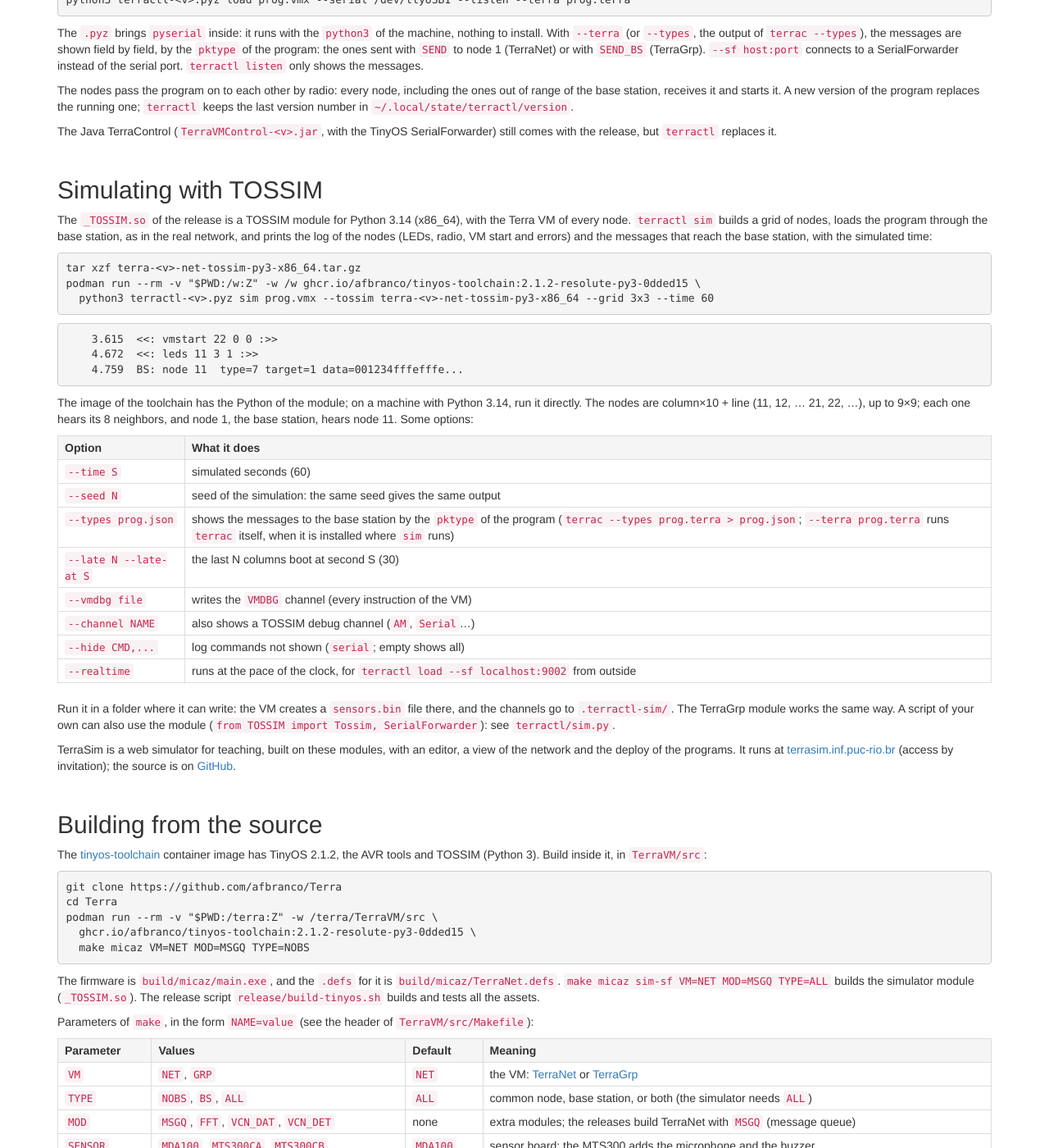
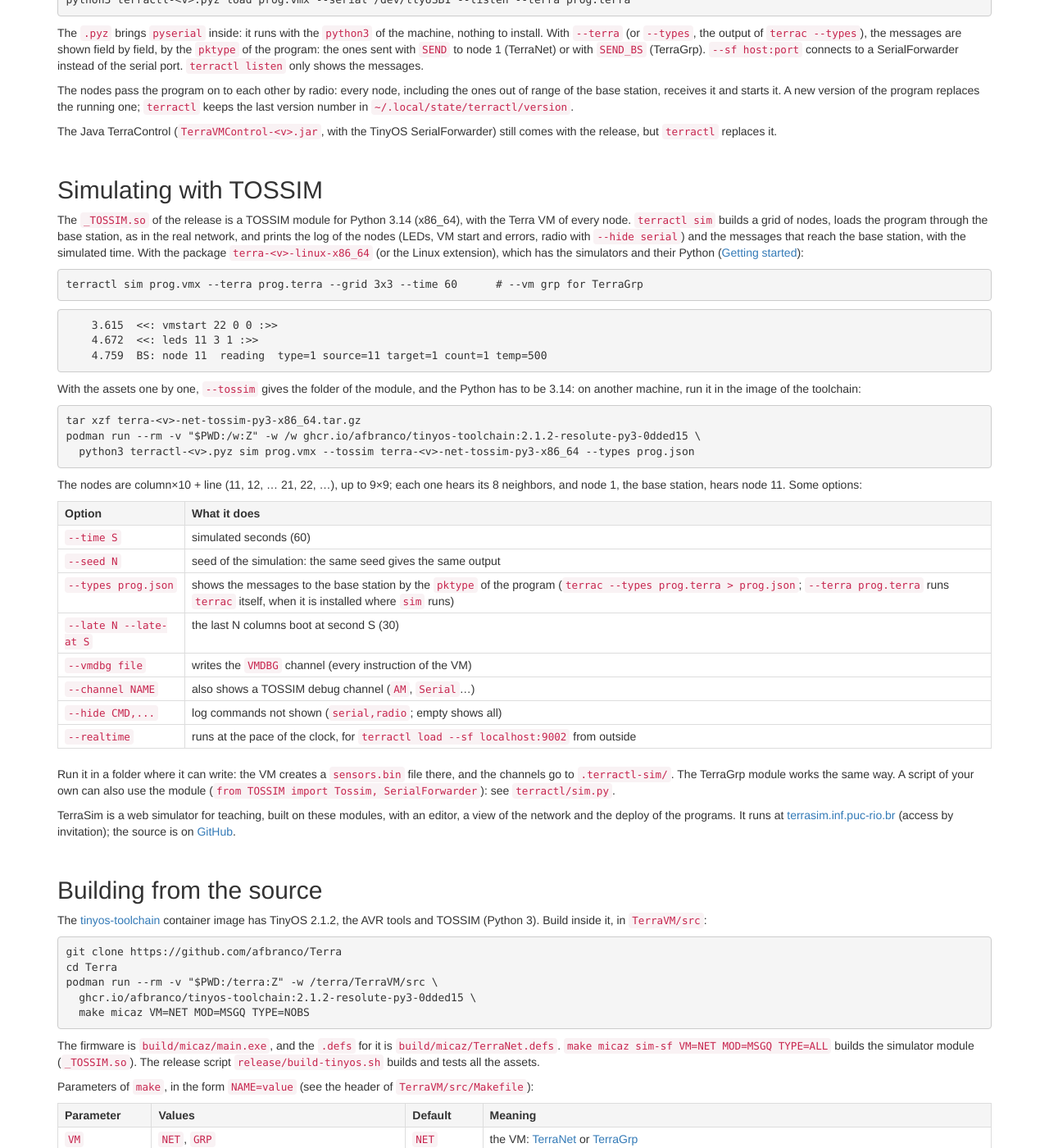
Before and after one commit to afbranco/Terra, a Jekyll site: the page built from docs/tinyos.md, in a window 1280 px wide and 1400 px high, scrolled down 1104 px. Shown: the whole window at 82% size. Built offline with Jekyll 4.4.1, drawn with Linux system fonts in a browser that asks for light colours; nearby versions of some CDN libraries.

Commit message:
docs: tutorial "Getting started", sem a .ova
docs/getting-started.md: instalar (extensão linux-x64 ou o pacote
terra-<v>-linux-x86_64), um primeiro programa (contador nos LEDs e o nó 11
mandando a temperatura à BS pelo pktype), compilar, simular (com a saída
de verdade) e, nos micaz, acesso à USB, gravar com ID e carregar. No menu
e no index; o tinyos.md simula com o pacote e deixa o contêiner como
alternativa.

terractl sim: --hide esconde também o radio por padrão (uma linha por
pacote); --hide "" mostra tudo. O tests/terractlsim exige a saída sem as
linhas de rádio (reprova com o padrão antigo).

Fixes #154

Co-Authored-By: Claude Opus 5.5 <noreply@anthropic.com>
Claude-Session: https://claude.ai/code/session_01M95vLe8np3eLco1fbRq3ac

````diff
--- a/docs/_data/menulist.yml
+++ b/docs/_data/menulist.yml
@@ -2,6 +2,9 @@ docs_list_title: Terra IoT
 docs:
 - menu: Home
   url: index.html
+
+- menu: Getting started
+  url: getting-started.html
 
 - menu: Programming
   submenu:
--- a/docs/tinyos.md
+++ b/docs/tinyos.md
@@ -76,23 +76,31 @@ the release, but `terractl` replaces it.
 
 The `_TOSSIM.so` of the release is a TOSSIM module for Python 3.14 (x86_64), with the Terra VM of
 every node. `terractl sim` builds a grid of nodes, loads the program through the base station, as in
-the real network, and prints the log of the nodes (LEDs, radio, VM start and errors) and the
-messages that reach the base station, with the simulated time:
+the real network, and prints the log of the nodes (LEDs, VM start and errors, radio with `--hide
+serial`) and the messages that reach the base station, with the simulated time. With the package
+`terra-<v>-linux-x86_64` (or the Linux extension), which has the simulators and their Python
+([Getting started](getting-started.html)):
 
 ```bash
-tar xzf terra-<v>-net-tossim-py3-x86_64.tar.gz
-podman run --rm -v "$PWD:/w:Z" -w /w ghcr.io/afbranco/tinyos-toolchain:2.1.2-resolute-py3-0dded15 \
-  python3 terractl-<v>.pyz sim prog.vmx --tossim terra-<v>-net-tossim-py3-x86_64 --grid 3x3 --time 60
+terractl sim prog.vmx --terra prog.terra --grid 3x3 --time 60      # --vm grp for TerraGrp
 ```
 
 ```
     3.615  <<: vmstart 22 0 0 :>>
     4.672  <<: leds 11 3 1 :>>
-    4.759  BS: node 11  type=7 target=1 data=001234fffefffe...
+    4.759  BS: node 11  reading  type=1 source=11 target=1 count=1 temp=500
 ```
 
-The image of the toolchain has the Python of the module; on a machine with Python 3.14, run it
-directly. The nodes are column×10 + line (11, 12, ... 21, 22, ...), up to 9×9; each one hears its
+With the assets one by one, `--tossim` gives the folder of the module, and the Python has to be
+3.14: on another machine, run it in the image of the toolchain:
+
+```bash
+tar xzf terra-<v>-net-tossim-py3-x86_64.tar.gz
+podman run --rm -v "$PWD:/w:Z" -w /w ghcr.io/afbranco/tinyos-toolchain:2.1.2-resolute-py3-0dded15 \
+  python3 terractl-<v>.pyz sim prog.vmx --tossim terra-<v>-net-tossim-py3-x86_64 --types prog.json
+```
+
+The nodes are column×10 + line (11, 12, ... 21, 22, ...), up to 9×9; each one hears its
 8 neighbors, and node 1, the base station, hears node 11. Some options:
 
 | Option | What it does |
@@ -103,7 +111,7 @@ directly. The nodes are column×10 + line (11, 12, ... 21, 22, ...), up to 9×9;
 | `--late N --late-at S` | the last N columns boot at second S (30) |
 | `--vmdbg file` | writes the `VMDBG` channel (every instruction of the VM) |
 | `--channel NAME` | also shows a TOSSIM debug channel (`AM`, `Serial`...) |
-| `--hide CMD,...` | log commands not shown (`serial`; empty shows all) |
+| `--hide CMD,...` | log commands not shown (`serial,radio`; empty shows all) |
 | `--realtime` | runs at the pace of the clock, for `terractl load --sf localhost:9002` from outside |
 
 Run it in a folder where it can write: the VM creates a `sensors.bin` file there, and the channels
--- a/terractl/cli.py
+++ b/terractl/cli.py
@@ -235,9 +235,9 @@ def main(argv=None):
     s.add_argument("--vmdbg", metavar="FILE", help="write the VMDBG channel (every instruction of the VM) to this file")
     s.add_argument("--channel", action="append", default=[], metavar="CHANNEL",
                    help="also show this TOSSIM dbg channel (AM, Serial...); can repeat")
-    s.add_argument("--hide", default="serial", metavar="CMD,...",
+    s.add_argument("--hide", default="serial,radio", metavar="CMD,...",
                    help="TVIEW commands not shown (default: serial, since the messages to the BS are "
-                        "shown decoded; empty shows all)")
+                        "shown decoded, and radio, one line per packet; empty shows all)")
     s.add_argument("--logdir", default=".terractl-sim", help="folder of the channel files (.terractl-sim)")
     s.add_argument("--terra", metavar="PROG.terra", help="decode the messages to the BS by the pktypes (terrac --types)")
     s.add_argument("--types", metavar="FILE.json", help="the output of terrac --types, instead of --terra")
````
Also changed, not shown: docs/getting-started.md (added, +169 -0 lines), docs/index.md (+7 -1 lines), 1 other file.
